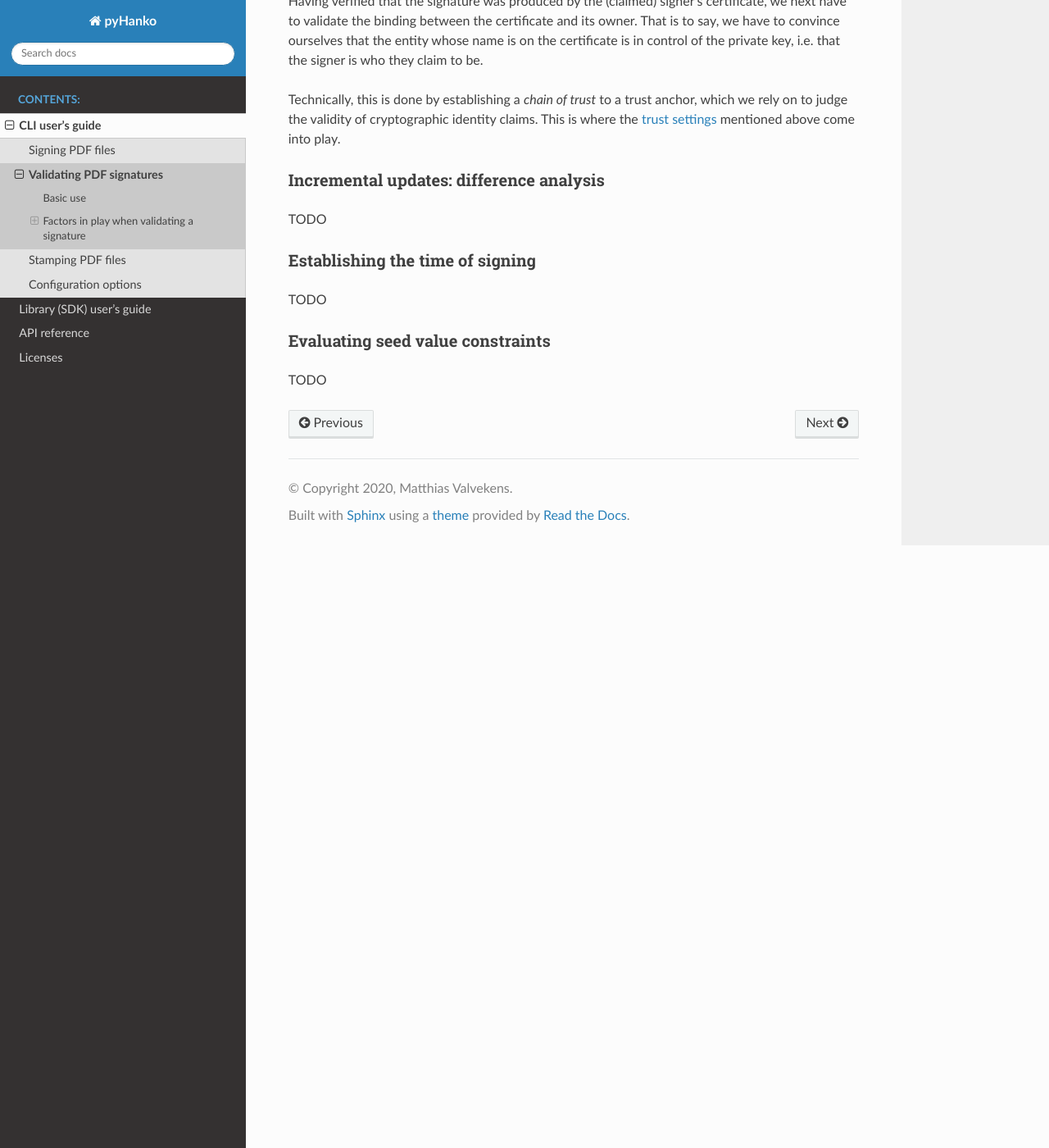
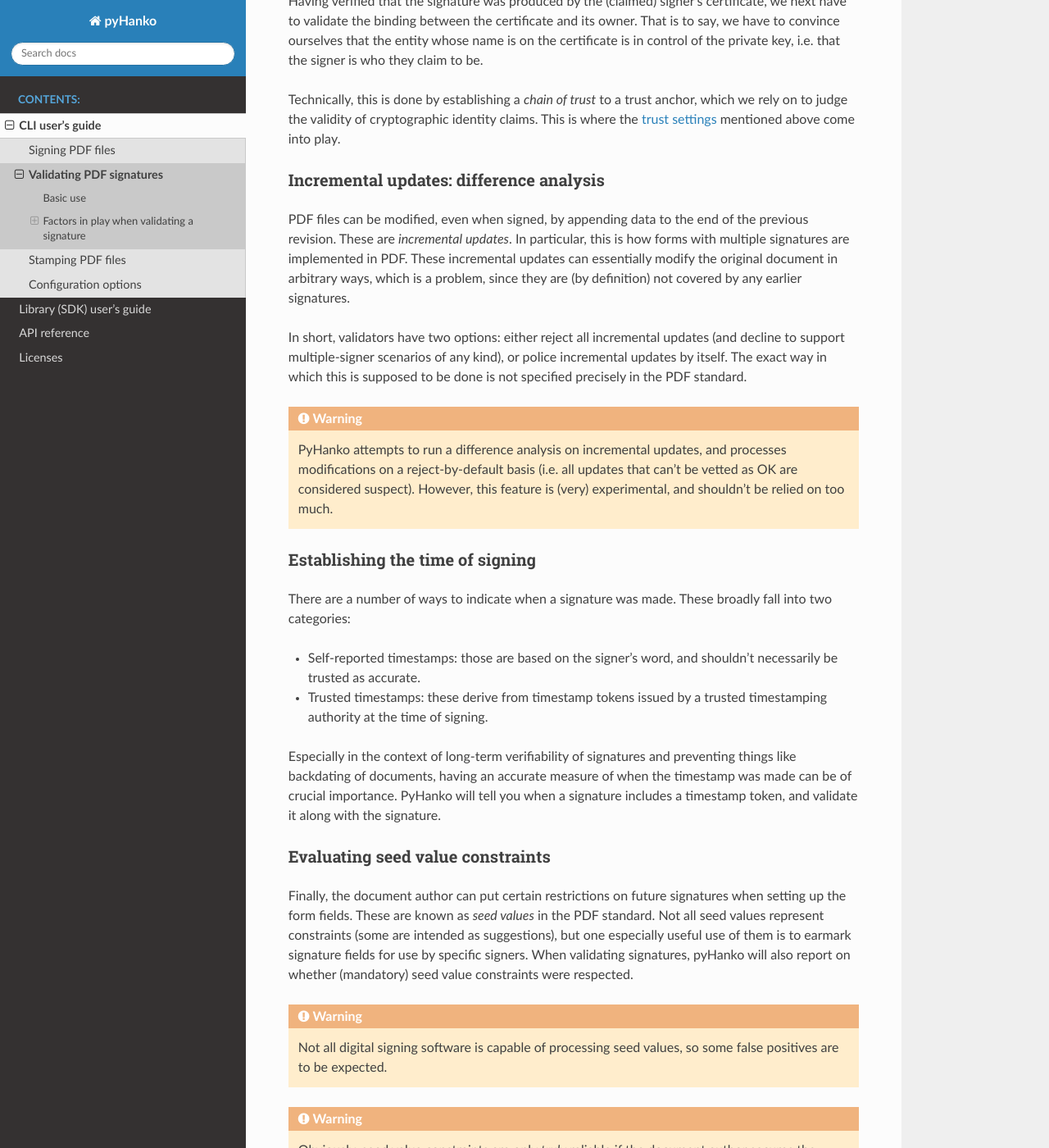
Before and after one commit to MatthiasValvekens/pyHanko, a Sphinx documentation site: the page built from docs/cli-guide/validation.rst, in a window 1280 px wide and 1400 px high, scrolled down 859 px. Shown: the whole window at 82% size. Built offline with Sphinx 7.4.7 and the Read the Docs theme 2.0.0, drawn with Linux system fonts in a browser that asks for light colours; some of the changed text lies outside the part shown.

Commit message:
More on validation factors

```diff
--- a/docs/cli-guide/validation.rst
+++ b/docs/cli-guide/validation.rst
@@ -61,16 +61,60 @@ This is where the :ref:`trust <cli-embedding-revinfo>`
 Incremental updates: difference analysis
 ^^^^^^^^^^^^^^^^^^^^^^^^^^^^^^^^^^^^^^^^
 
-TODO
+PDF files can be modified, even when signed, by appending data to the end of the
+previous revision. These are *incremental updates*. In particular, this is how
+forms with multiple signatures are implemented in PDF.
+These incremental updates can essentially modify the original document in
+arbitrary ways, which is a problem, since they are (by definition) not covered
+by any earlier signatures.
+
+In short, validators have two options: either reject all incremental updates
+(and decline to support multiple-signer scenarios of any kind), or police
+incremental updates by itself. The exact way in which this is supposed to be
+done is not specified precisely in the PDF standard.
+
+.. warning::
+    PyHanko attempts to run a difference analysis on incremental updates,
+    and processes modifications on a reject-by-default basis (i.e. all updates
+    that can't be vetted as OK are considered suspect). However, this feature
+    is (very) experimental, and shouldn't be relied on too much.
 
 
 Establishing the time of signing
 ^^^^^^^^^^^^^^^^^^^^^^^^^^^^^^^^
 
-TODO
+There are a number of ways to indicate when a signature was made.
+These broadly fall into two categories:
+
+* Self-reported timestamps: those are based on the signer's word, and shouldn't
+  necessarily be trusted as accurate.
+* Trusted timestamps: these derive from timestamp tokens issued by a trusted
+  timestamping authority at the time of signing.
+
+Especially in the context of long-term verifiability of signatures and
+preventing things like backdating of documents, having an accurate measure
+of when the timestamp was made can be of crucial importance.
+PyHanko will tell you when a signature includes a timestamp token, and validate
+it along with the signature.
 
 
 Evaluating seed value constraints
 ^^^^^^^^^^^^^^^^^^^^^^^^^^^^^^^^^
 
-TODO
+Finally, the document author can put certain restrictions on future signatures
+when setting up the form fields. These are known as *seed values* in the PDF
+standard. Not all seed values represent constraints (some are intended as
+suggestions), but one especially useful use of them is to earmark signature
+fields for use by specific signers.
+When validating signatures, pyHanko will also report on whether (mandatory)
+seed value constraints were respected.
+
+.. warning::
+    Not all digital signing software is capable of processing seed values, so
+    some false positives are to be expected.
+
+.. warning::
+    Obviously, seed value constraints are only *truly* reliable if the document
+    author secures the document with a certification signature before sending
+    it for signing. Otherwise, later signers can modify the seed values *before*
+    putting their signatures in place.
```
